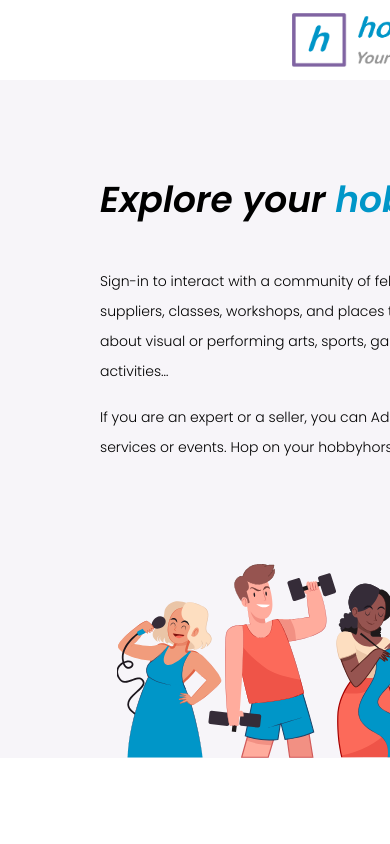
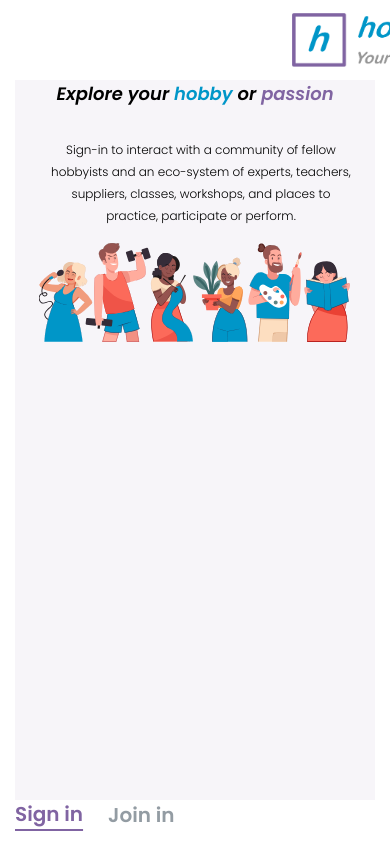
Before and after one commit to VivekBhardwaj25/React-Tailwind-Project, a React (Vite) app: page / in a window 390 px wide. Shown: the top 844 px of the page. Built offline with nearby package versions, Linux system fonts and the light colour scheme; the HTML template or start-up script is replaced by a standard one.

Commit message:
Upadated

```diff
--- a/src/components/Main/Main.jsx
+++ b/src/components/Main/Main.jsx
@@ -23,35 +23,27 @@ import { IoMdEye, IoIosEyeOff } from "react-icons/io";
 function Main() {
   const [isLogin, setIsLogin] = useState(true);
   const [Icon, setIcon] = useState(true)
-  const [type, setType] = useState('password')
+  const [type, setType] = useState(true)
 
   const handleToggale = () => {
-    if(type === 'password') {
-      setType('text')
+    if(type === true) {
+      setType(false)
       setIcon(false)
     } else {
-      setType('password')
+      setType(true)
       setIcon(true)
     }
   }
-  // const handleToggale = () => {
-  //   if(Icon === true) {
-  //     setType('text')
-  //     setIcon(false)
-  //   } else {
-  //     setType('password')
-  //     setIcon(true)
-  //   }
-  // }
+
 
 
   const LogIn = () => {
     return (
       <div>
-        <div className="w-[410px] h-[96px] gap-y-[16px] mt-[32px]">
+        <div className="md:w-[410px] md:h-[96px] md:gap-y-[16px] mt-[32px] w-[312px] h-[78px]">
           <div className="w-[410px] h-[40px] border border-[#8064A2] rounded-[8px] flex items-center">
             <img src={google} alt="" className="w-[16px] h-[16px] ml-[24px]" />
-            <a href="" className="font-popin text-sm text-center ml-[88px]">
+            <a href="" className="font-popin text-sm text-center md:ml-[88px]">
               Continue with Google
             </a>
           </div>
@@ -86,12 +78,12 @@ function Main() {
           />
           <div className="relative">
             <input
-              type = {type}
+              type = {type ? 'password' : 'text'}
               placeholder="Password"
               className="text-[#939CA3] font-popin h-[40px] rounded-[8px] w-[410px] pt-[12px] pb-[12px] pl-[12px] outline-none"
             />
-            <div onClick={handleToggale} className="text-[#6d747a] w-[16px] h-[16px] absolute right-3.5 top-2.5">
-              {Icon ? <IoIosEyeOff size={20}/> : <IoMdEye size={20}/>}
+            <div className="text-[#6d747a] w-[16px] h-[16px] absolute right-3.5 top-2.5">
+              {Icon ? <IoIosEyeOff size={20} onClick={handleToggale}/> : <IoMdEye size={20} onClick={handleToggale}/>}
 
             </div>
 
@@ -215,17 +207,20 @@ function Main() {
 
   return (
     <>
-      <div className="w-[1440px] h-[678px] mx-auto bg-[#f7f5f9] flex">
+      <div className="md:w-[1440px] md:h-[678px] bg-[#f7f5f9] md:flex w-[360px] h-[720px] mx-auto">
         {/* Left Section */}
-        <div className="h-[578px] w-[707px] mt-[100px] ml-[100px]">
-          <div className="w-[580px] h-[54px]">
-            <h1 className="font-popin font-semibold italic text-4xl">
+        <div className="md:h-[578px] md:w-[707px] md:mt-[100px] md:ml-[100px] w-[360px] h-[720px] mx-auto">
+          <div className="md:w-[580px] md:h-[54px] w-full h-[27px] text-center">
+            <h1 className="font-popin font-semibold italic md:text-4xl text-lg">
               Explore your <span className="text-[#0096c8]">hobby</span> or{" "}
               <span className="text-[#8064a2]">passion</span>
             </h1>
           </div>
-          <div className="w-[706px] h-[120px] mt-[32px]">
-            <p className="text-sm font-light font-popin leading-[30px] text- text-wrap">
+          <div className="md:w-[706px] md:h-[120px] mt-[32px] md:mx-auto w-[300px] mx-auto">
+            <p className="text-[12px] font-light font-popin leading-[22px] text-wrap md:hidden block w-[312px] h-[88px] text-center">
+            Sign-in to interact with a community of fellow hobbyists and an eco-system of experts, teachers, suppliers, classes, workshops, and places to practice, participate or perform.
+            </p>
+            <p className="text-sm font-light font-popin leading-[30px] text- text-wrap hidden md:block">
               Sign-in to interact with a community of fellow hobbyists and an
               eco-system of experts, teachers, suppliers, classes, workshops,
               and places to practice, participate or perform. Your hobby may be
@@ -233,7 +228,7 @@ function Main() {
               making, cooking, indoor or outdoor activities…
             </p>
           </div>
-          <div className="w-[706px] h-[60px] mt-[16px]">
+          <div className="w-[706px] h-[60px] mt-[16px] hidden md:block">
             <p className="text-sm font-light font-popin leading-[30px] text-start">
               If you are an expert or a seller, you can Add your Listing and
               promote yourself, your students, products, services or events. Hop
@@ -241,19 +236,19 @@ function Main() {
             </p>
           </div>
 
-          <div className="w-[697.07px] h-[216px] mt-[80px] flex justify-between">
-            <div className="w-[336.96px] h-[216px] flex justify-center items-end">
+          <div className="md:w-[697.07px] md:h-[216px] md:mt-[80px] flex justify-between w-[312px] h-[96.74px] mx-auto">
+            <div className="w-[336.96px] md:h-[216px] h-[115px] flex justify-center items-end">
               <img src={obj1} alt="" />
             </div>
 
-            <div className="w-[345.71px] h-[216px] flex justify-center items-end">
+            <div className="w-[345.71px] md:h-[216px] h-[115px] flex justify-center items-end">
               <img src={obj2} alt="" />
             </div>
           </div>
         </div>
 
         {/* Right Section Sign in*/}
-        <div className="sign-in h-[434px] w-[410px] mt-[103px] ml-[123px]">
+        <div className="md:h-[434px] md:w-[410px] md:mt-[103px] md:mr-[100px] w-[347px]">
           <div className="w-[169px] h-[34px] flex justify-between">
             <div className="w-[76px] h-[30px] cursor-pointer">
               <a
```
